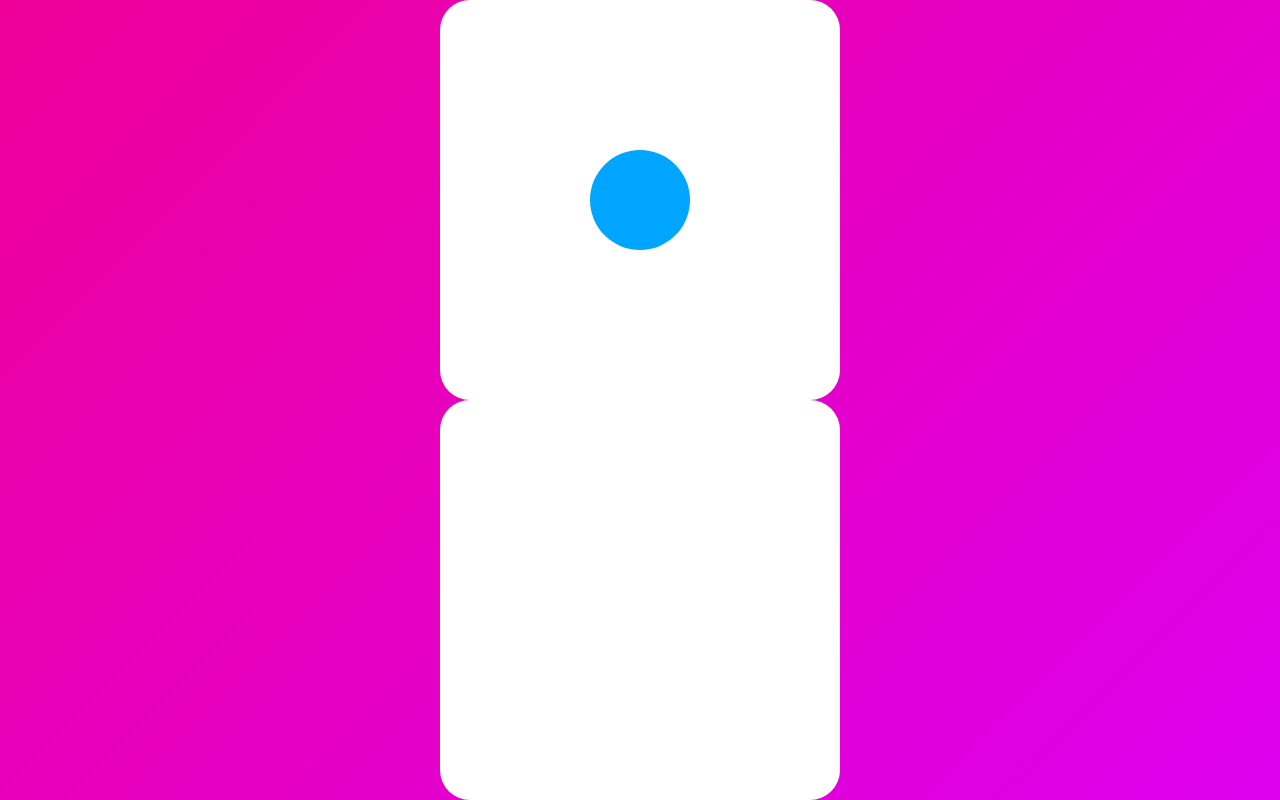
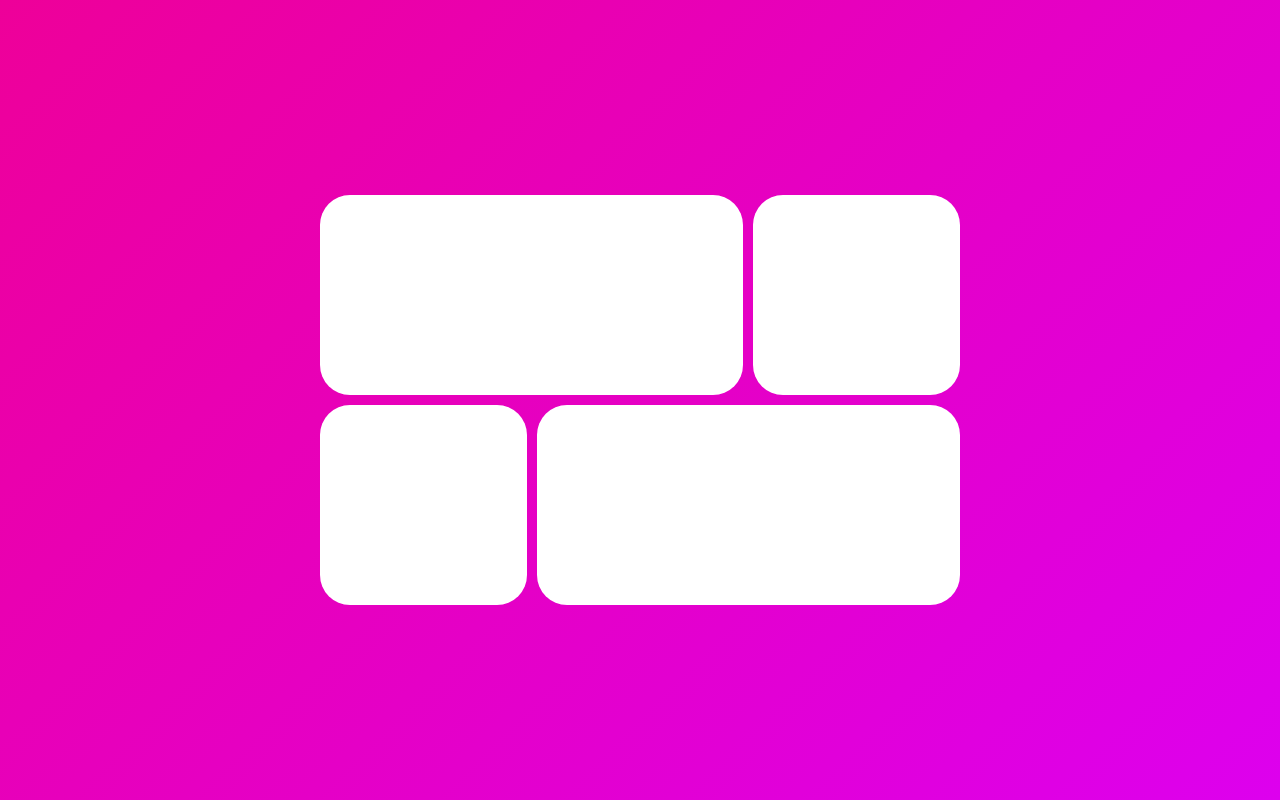
Before and after one commit to vanessa-kim/react-framer-motion, a React (Create React App) app: page / in a window 1280 px wide. Built offline with nearby package versions, Linux system fonts and the light colour scheme.

Commit message:
[FM] transitional layouts

```diff
--- a/src/App.tsx
+++ b/src/App.tsx
@@ -1,10 +1,7 @@
 import { createGlobalStyle } from 'styled-components';
 import styled from 'styled-components';
-import {
-  motion,
-  AnimatePresence,
-} from 'framer-motion';
-import { useEffect, useState } from 'react';
+import { motion, AnimatePresence } from 'framer-motion';
+import { useState } from 'react';
 
 const GlobalStyle = createGlobalStyle`
 @import url('https://fonts.googleapis.com/css2?family=Source+Sans+Pro:wght@300;400&display=swap');
@@ -84,34 +81,58 @@
   display: flex;
   justify-content: center;
   align-items: center;
-  width: 400px;
-  height: 400px;
+  height: 200px;
   background-color: white;
   border-radius: 30px;
   box-shadow: 0, 0, 15px, rgba(0, 0, 0, 0.2);
 `;
 
-const Circle = styled(motion.div)`
-  background-color: #00a5ff;
-  height: 100px;
-  width: 100px;
-  border-radius: 50px;
-  box-shadow: 0, 0, 15px, rgba(0, 0, 0, 0.2);
+const Grid = styled.div`
+  display: grid;
+  grid-template-columns: repeat(3, 1fr);
+  width: 50vw;
+  gap: 10px;
+  div:first-child {
+    grid-column: span 2;
+  }
+  div:last-child {
+    grid-column: span 2;
+  }
+`;
+
+const Overlay = styled(motion.div)`
+  width: 100%;
+  height: 100%;
+  position: absolute;
+  display: flex;
+  justify-content: center;
+  align-items: center;
 `;
 
 function App() {
-  const [clicked, setClicked] = useState(false);
-  const toggleClick = () => setClicked(prev => !prev);
+  const [id, setId] = useState<null|string>(null);
+  console.log(id);
   return (
     <>
       <GlobalStyle />
-      <Wrapper onClick={toggleClick}>
-        <Box>
-          {!clicked ? <Circle layoutId="circle" style={{ borderRadius: 50 }}/> : null}
-        </Box>
-        <Box>
-          {clicked ? <Circle layoutId="circle" style={{ borderRadius: 0, scale: 2 }}/> : null}
-        </Box>
+      <Wrapper>
+        <Grid>
+          {['1', '2', '3', '4'].map(n =>
+            <Box onClick={() => setId(n) } key={n} layoutId={n}/>
+          )}
+        </Grid>
+        <AnimatePresence>
+          { id ?
+            <Overlay
+              onClick={() => setId(null) }
+              initial={{ backgroundColor: 'rgba(0, 0, 0, 0)', }}
+              animate={{ backgroundColor: 'rgba(0, 0, 0, 0.5)', }}
+              exit={{ backgroundColor: 'rgba(0, 0, 0, 0)', }}
+            >
+              <Box layoutId={id} style={{ width: 400, height: 200 }} />
+            </Overlay>
+            : null }
+        </AnimatePresence>
       </Wrapper>
     </>
   );
```
